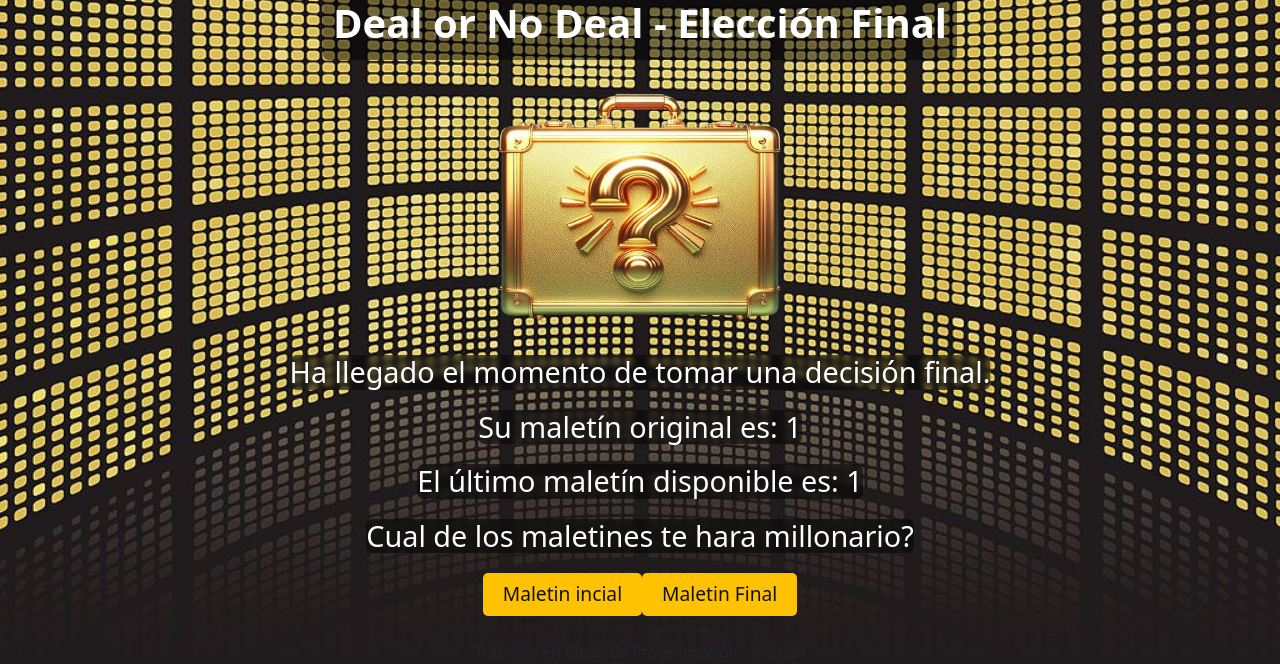
After one commit to NahueAdema/Deal-or-No-deal, a Flask app: template game/templates/game/final_choice.html in a window 1280 px wide. The commit adds this page. Shown: the part 347-1011 px from the top of the page. Run offline with Flask 3, Linux system fonts and the light colour scheme; the template is opened without the code that fills it: most values are stand-ins (such as "Sample title", 1, 10 or a date in 2020); some libraries are stand-ins or nearby versions.

Commit message:
Agregado de frontend para la implementacion de elecciones finales de Maletines

```diff
--- a/game/templates/game/final.html
+++ b/game/templates/game/final.html
@@ -19,6 +19,7 @@
     <h2 class="txtito">Tu maletin: {{ case_num }}</h2>
     <h2 class="txtito">Valor de tu maletin: {{ case_value }}</h2>
     {% else %}
+
     <h2 class="txtito">El partido ha terminado y te llevas tu maletin!.</h2>
     <h2 class="txtito">Tu maletin: {{ case_num }}</h2>
     <h2 class="txtito">Has ganado: {{ case_value }}</h2>
--- /dev/null
+++ b/game/templates/game/final_choice.html
@@ -0,0 +1,41 @@
+{% extends 'layout.html' %} {% block main %}
+<head>
+  <link rel="stylesheet" href="{{ url_for('static', filename='game.css') }}" />
+</head>
+<body
+  style="
+    background: url(/static/img/game.jpg) no-repeat center center;
+    background-size: cover;
+    min-height: 100vh;
+  "
+>
+  <div class="container-Phone">
+    <h1 class="title">
+      <span class="title-text">Deal or No Deal - Elección Final</span>
+    </h1>
+    <img
+      src="/static/img/Opaaa.png"
+      alt="Maletin interrogatorio"
+      class="imgCase3"
+    />
+    <h2 class="txtito">Ha llegado el momento de tomar una decisión final.</h2>
+    <h2 class="txtito">
+      Su maletín original es: {{ game_instance.chosen_case.num }}
+    </h2>
+    <h2 class="txtito">El último maletín disponible es: {{ last_case_num }}</h2>
+    <h2 class="txtito">Cual de los maletines te hara millonario?</h2>
+    <div class="btns1">
+      <form action="{{ url_for('game_bp.final') }}" method="post">
+        <input type="hidden" name="keep_original" value="True" />
+        <input type="submit" value="Maletin incial" class="botones" />
+      </form>
+
+      <form action="{{ url_for('game_bp.final') }}" method="post">
+        <input type="hidden" name="keep_original" value="False" />
+        <input type="submit" value="Maletin Final" class="botones" />
+      </form>
+    </div>
+  </div>
+</body>
+
+{% endblock %}
--- a/game/templates/game/reveal.html
+++ b/game/templates/game/reveal.html
@@ -31,6 +31,7 @@
   <h1 class="title">
     <span class="title-text">Deal or No Deal - Escoge Maletines y Revelalos!</span>
   </h1>
+  <p class="txtito" >Selecciona exactamente {{ num_to_reveal }} maletines a revelar.</p>
   <form id="revealForm" method="post">
     <div class="cases-container">
       {% for case in cases %}
@@ -58,7 +59,6 @@
       </div>
       {% endfor %}
     </div>
-    <p class="txtito"">Selecciona exactamente {{ num_to_reveal }} maletines a revelar.</p>
     <div class="btns1">
       <input
         id="revealButton"
--- a/static/game.css
+++ b/static/game.css
@@ -229,3 +229,7 @@
   list-style: none;
   padding: 5px 0;
 }
+.imgCase3 {
+  width: 350px;
+  height: 300px;
+}
```
Also changed, not shown: static/img/Opaaa.png (added).
